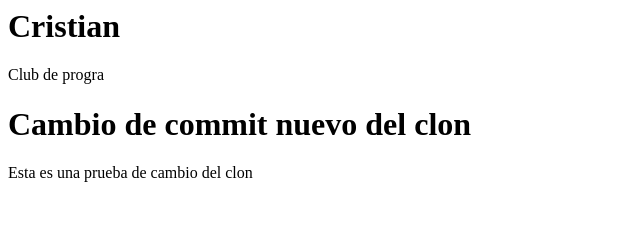
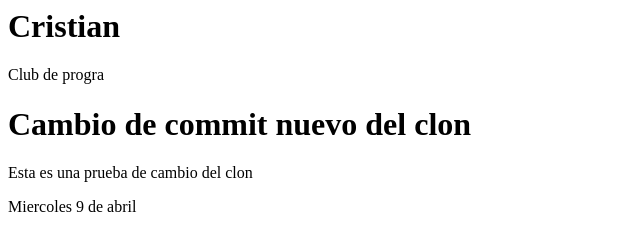
Before and after one commit to Leixhik/PruebaSesion, a plain HTML site: page index.html in a window 1280 px wide. Shown: the whole page, without its empty margins (0-640 px from the left). Drawn offline with Linux system fonts and the light colour scheme.

Commit message:
se agrego la fecha de hoy

```diff
--- a/index.html
+++ b/index.html
@@ -11,5 +11,6 @@
 
     <h1>Cambio de commit nuevo del clon</h1>
     <p>Esta es una prueba de cambio del clon</p>
+    <p> Miercoles 9 de abril</p>
 </body>
 </html>
```
